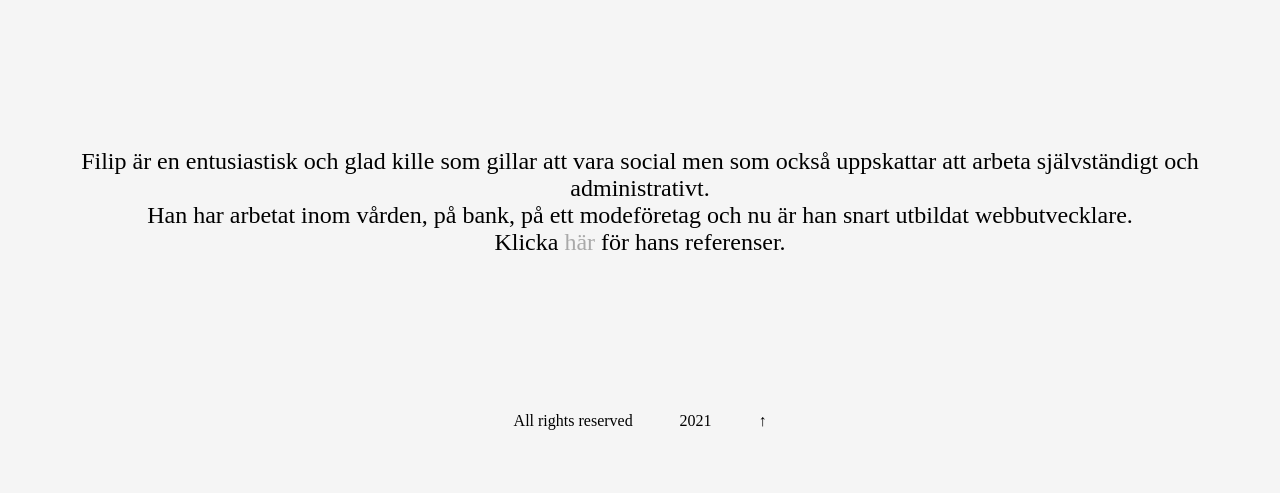
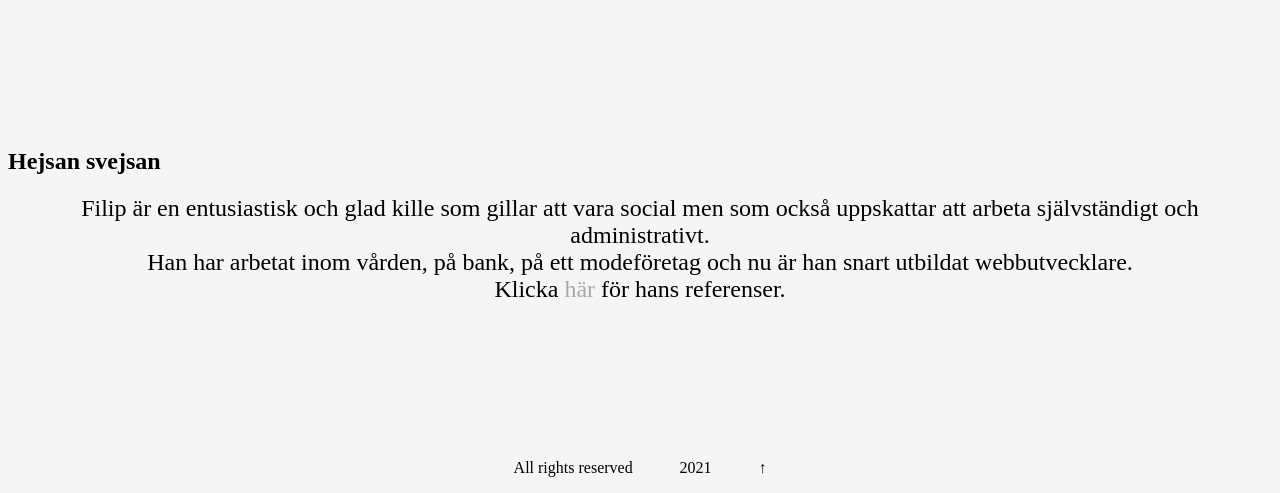
Before and after one commit to filipbotin/CV-test-project, a plain HTML site: page index.html in a window 1280 px wide. Shown: the part 822-1315 px from the top of the page. Before the commit the page ends 1268 px from the top, so only its background shows below. Drawn offline with Linux system fonts and the light colour scheme.

Commit message:
Added H1

```diff
--- a/index.html
+++ b/index.html
@@ -26,7 +26,10 @@
         <img id="frontbilden" src="bild 2-modified.png" alt="">
     <main class="huvudtext">
         <section>
-            <h2 id="huvudrubrik">Filip är en entusiastisk och glad kille som gillar att vara social men som också uppskattar att arbeta självständigt och administrativt. <br> Han har arbetat inom vården, på bank, på ett modeföretag och nu är han snart utbildat webbutvecklare. <br>Klicka <a href="referenser.html" class="button">här</a> för hans referenser.</h2>
+            <h1>Hejsan svejsan</h1>
+            <h2 id="huvudrubrik">Filip är en entusiastisk och glad kille som gillar att vara social men som också uppskattar att arbeta självständigt och administrativt.
+                <br> Han har arbetat inom vården, på bank, på ett modeföretag och nu är han snart utbildat webbutvecklare.
+                <br>Klicka <a href="referenser.html" class="button">här</a> för hans referenser.</h2>
         </section>
     </main>
     <footer>
```
